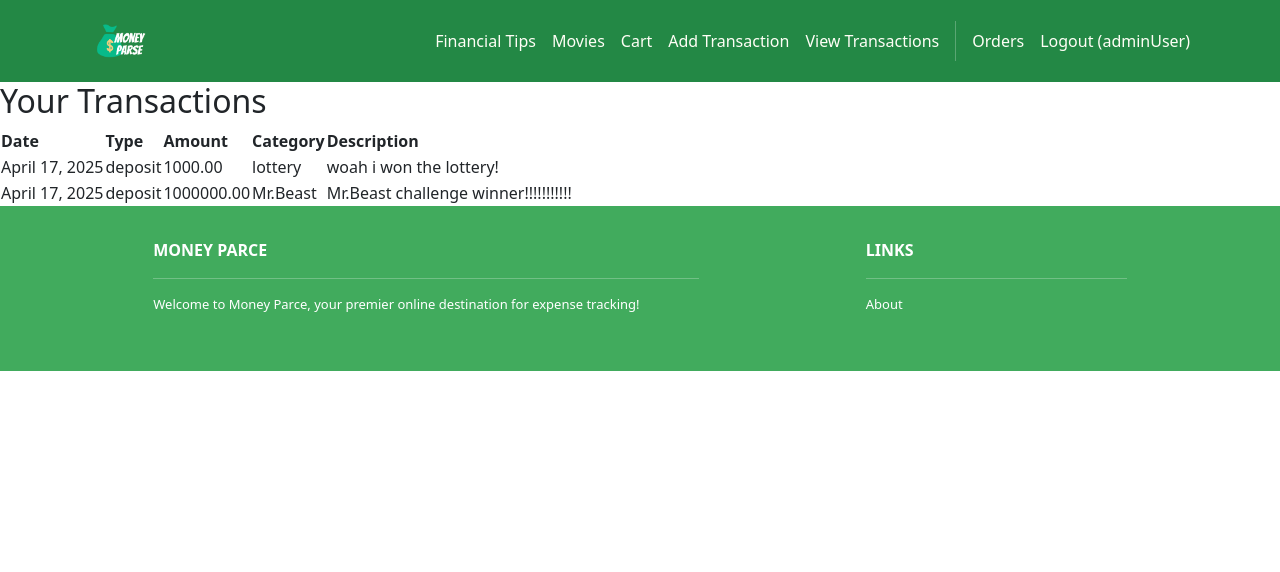
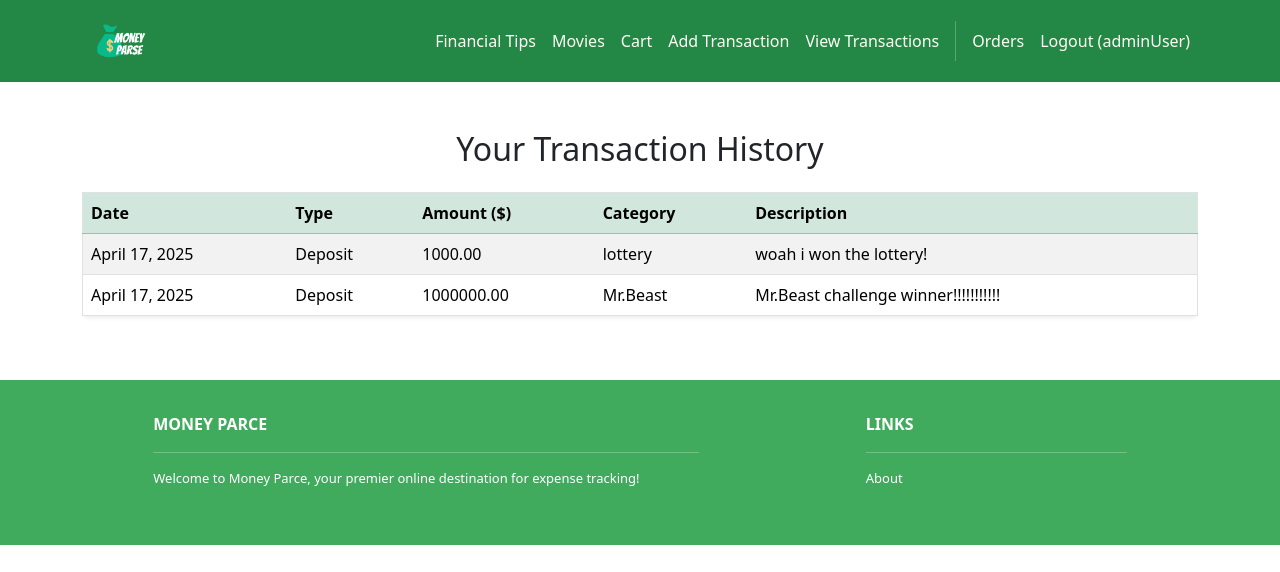
Before and after one commit to kshiraas000/moneyParce, a Django app: page /transactions/list/ in a window 1280 px wide. Shown: the top 572 px of the page. Run offline with Django 5.2, Linux system fonts and the light colour scheme; a user stored in the database is signed in; data comes from the database, SQL or seed files in the repository; both versions use the stored data as it was after the commit; some libraries are stand-ins or nearby versions.

Commit message:
Fixed transaction list and fixed UI for add transactions and transaction list.

```diff
--- a/home/templates/home/index.html
+++ b/home/templates/home/index.html
@@ -18,7 +18,7 @@
       <div class="col-md-4">
         <div class="card mb-4">
           <div class="card-body">
-            <h4 class="card-title text-success">Track Transactions</h4>
+            <h4 class="card-title text-success">Track Daily Transactions</h4>
             <p class="card-text text-muted">Track your daily expenses to monitor and control your spending habits.</p>
             <a href="{% url 'add_transaction' %}" class="btn btn-outline-success mt-2">Add Transaction</a>
           </div>
--- a/user_transactions/templates/transactions/transactions_list.html
+++ b/user_transactions/templates/transactions/transactions_list.html
@@ -1,25 +1,36 @@
 {% extends 'base.html' %}
 
 {% block content %}
-  <h2>Your Transactions</h2>
-  <table>
+<div class="container my-5">
+  <h2 class="text-center mb-4">Your Transaction History</h2>
+
+  <div class="table-responsive">
+    <table class="table table-striped table-hover align-middle shadow-sm border rounded">
+      <thead class="table-success">
         <tr>
-      <th>Date</th>
-      <th>Type</th>
-      <th>Amount</th>
-      <th>Category</th>
-      <th>Description</th>
+          <th scope="col">Date</th>
+          <th scope="col">Type</th>
+          <th scope="col">Amount ($)</th>
+          <th scope="col">Category</th>
+          <th scope="col">Description</th>
         </tr>
+      </thead>
+      <tbody>
         {% for transaction in transactions %}
         <tr>
           <td>{{ transaction.date }}</td>
-        <td>{{ transaction.transaction_type }}</td>
+          <td class="text-capitalize">{{ transaction.transaction_type }}</td>
           <td>{{ transaction.amount }}</td>
           <td>{{ transaction.category }}</td>
           <td>{{ transaction.description }}</td>
         </tr>
         {% empty %}
-      <tr><td colspan="5">No transactions yet.</td></tr>
+        <tr>
+          <td colspan="5" class="text-center text-muted">No transactions yet.</td>
+        </tr>
         {% endfor %}
+      </tbody>
     </table>
+  </div>
+</div>
 {% endblock %}
--- a/user_transactions/views.py
+++ b/user_transactions/views.py
@@ -1,7 +1,9 @@
 from django.shortcuts import render, redirect
 from .models import Transaction
 from .forms import TransactionForm
+from django.contrib.auth.decorators import login_required
 
+@login_required
 def add_transaction(request):
     if request.method == 'POST':
         form = TransactionForm(request.POST)
```
Also changed, not shown: user_transactions/templates/transactions/add_transaction.html (+32 -3 lines), db.sqlite3. Lines whose indentation alone changed are shown as unchanged.
